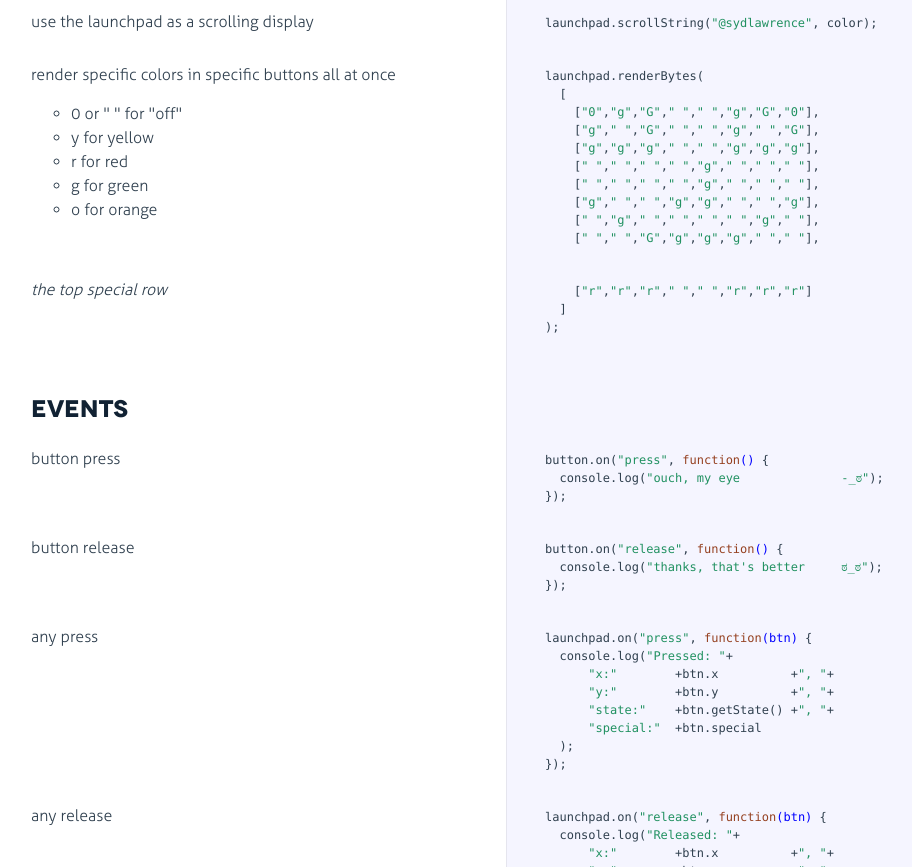
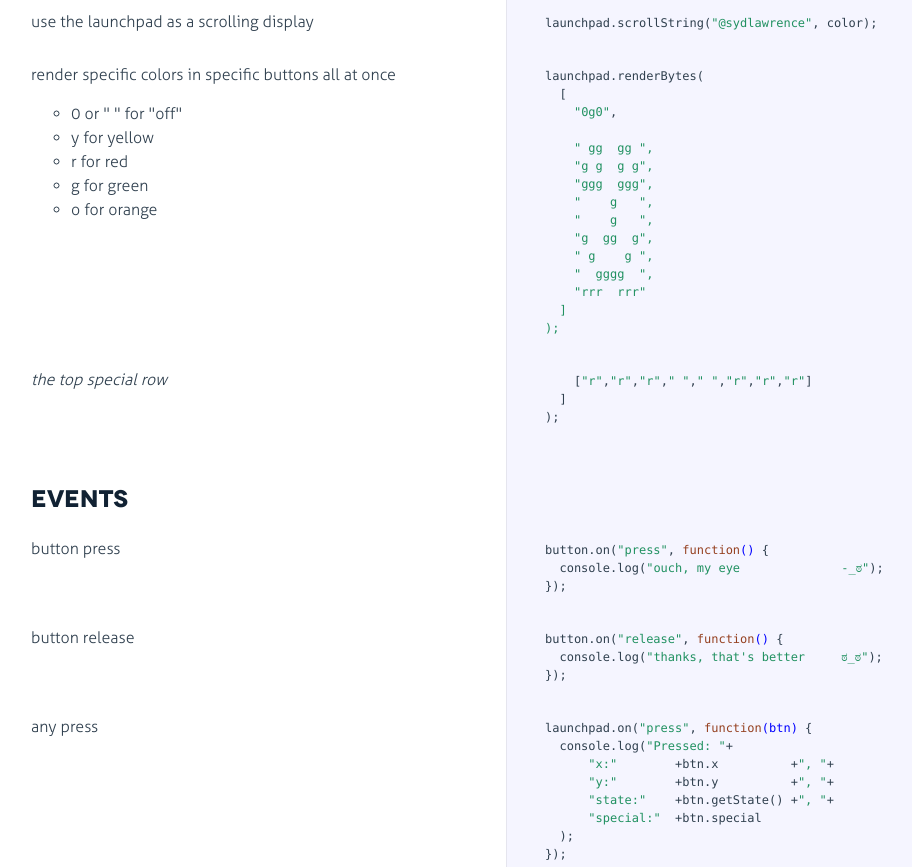
Before and after one commit to sydlawrence/node-midi-launchpad, a plain HTML site: page index.html in a window 1280 px wide. Shown: the part 1224-2091 px from the top of the page, without its empty margins (19-931 px from the left). Drawn offline with Linux system fonts and the light colour scheme.

Commit message:
tweaked docs

```diff
--- a/index.html
+++ b/index.html
@@ -235,14 +235,19 @@ launchpad.colors.yellow.high;</pre></div></div>
 
             <div class="content"><div class='highlight'><pre>launchpad.renderBytes(
   [
-    [<span class="string">"0"</span>,<span class="string">"g"</span>,<span class="string">"G"</span>,<span class="string">" "</span>,<span class="string">" "</span>,<span class="string">"g"</span>,<span class="string">"G"</span>,<span class="string">"0"</span>],
-    [<span class="string">"g"</span>,<span class="string">" "</span>,<span class="string">"G"</span>,<span class="string">" "</span>,<span class="string">" "</span>,<span class="string">"g"</span>,<span class="string">" "</span>,<span class="string">"G"</span>],
-    [<span class="string">"g"</span>,<span class="string">"g"</span>,<span class="string">"g"</span>,<span class="string">" "</span>,<span class="string">" "</span>,<span class="string">"g"</span>,<span class="string">"g"</span>,<span class="string">"g"</span>],
-    [<span class="string">" "</span>,<span class="string">" "</span>,<span class="string">" "</span>,<span class="string">" "</span>,<span class="string">"g"</span>,<span class="string">" "</span>,<span class="string">" "</span>,<span class="string">" "</span>],
-    [<span class="string">" "</span>,<span class="string">" "</span>,<span class="string">" "</span>,<span class="string">" "</span>,<span class="string">"g"</span>,<span class="string">" "</span>,<span class="string">" "</span>,<span class="string">" "</span>],
-    [<span class="string">"g"</span>,<span class="string">" "</span>,<span class="string">" "</span>,<span class="string">"g"</span>,<span class="string">"g"</span>,<span class="string">" "</span>,<span class="string">" "</span>,<span class="string">"g"</span>],
-    [<span class="string">" "</span>,<span class="string">"g"</span>,<span class="string">" "</span>,<span class="string">" "</span>,<span class="string">" "</span>,<span class="string">" "</span>,<span class="string">"g"</span>,<span class="string">" "</span>],
-    [<span class="string">" "</span>,<span class="string">" "</span>,<span class="string">"G"</span>,<span class="string">"g"</span>,<span class="string">"g"</span>,<span class="string">"g"</span>,<span class="string">" "</span>,<span class="string">" "</span>],</pre></div></div>
+    <span class="string">"0g0"</span>,
+
+    <span class="string">" gg  gg ",
+    <span class="string">"g g  g g",
+    <span class="string">"ggg  ggg",
+    <span class="string">"    g   ",
+    <span class="string">"    g   ",
+    <span class="string">"g  gg  g",
+    <span class="string">" g    g ",
+    <span class="string">"  gggg  ",
+    <span class="string">"rrr  rrr"
+  ]
+);</pre></div></div>
 
         </li>
 
```
